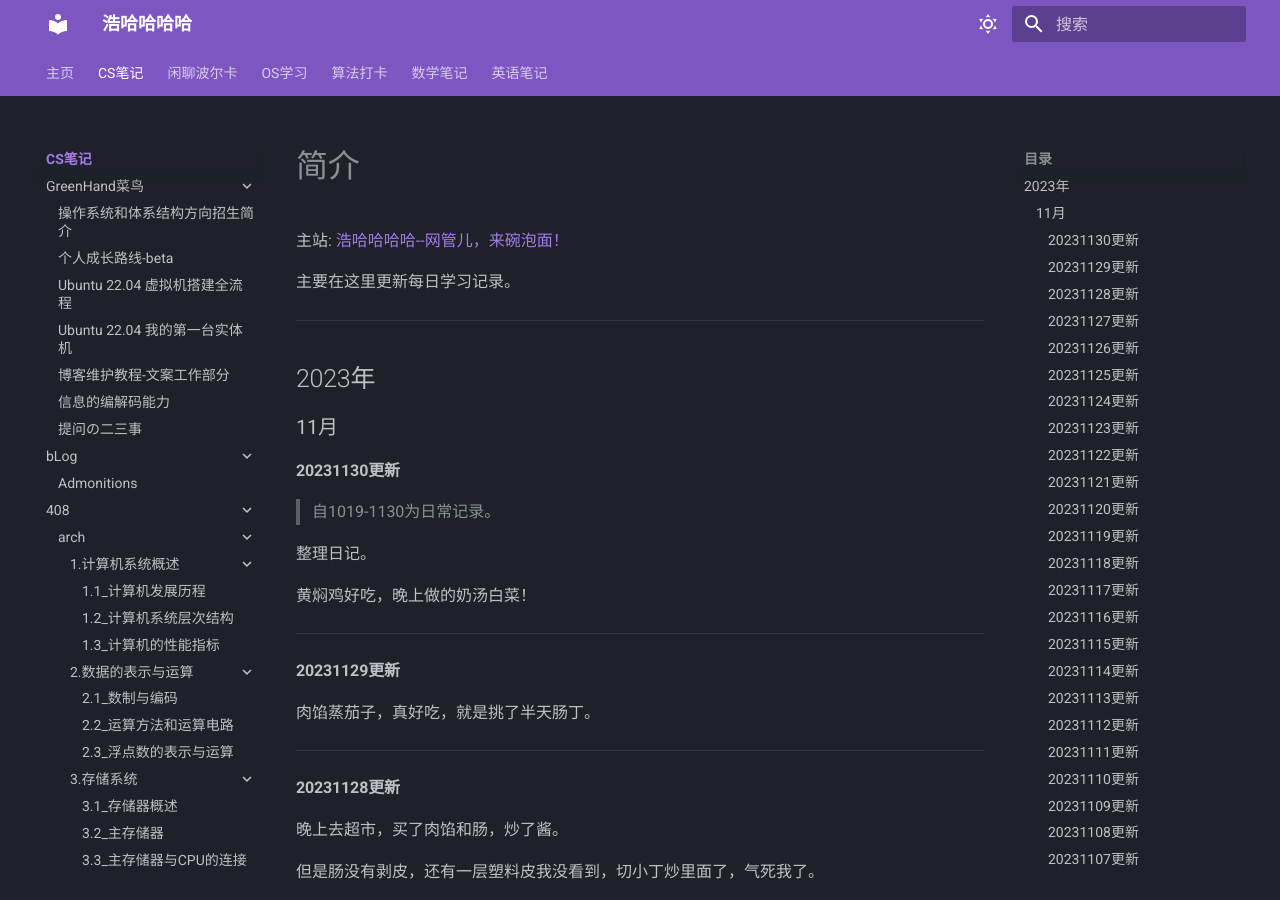
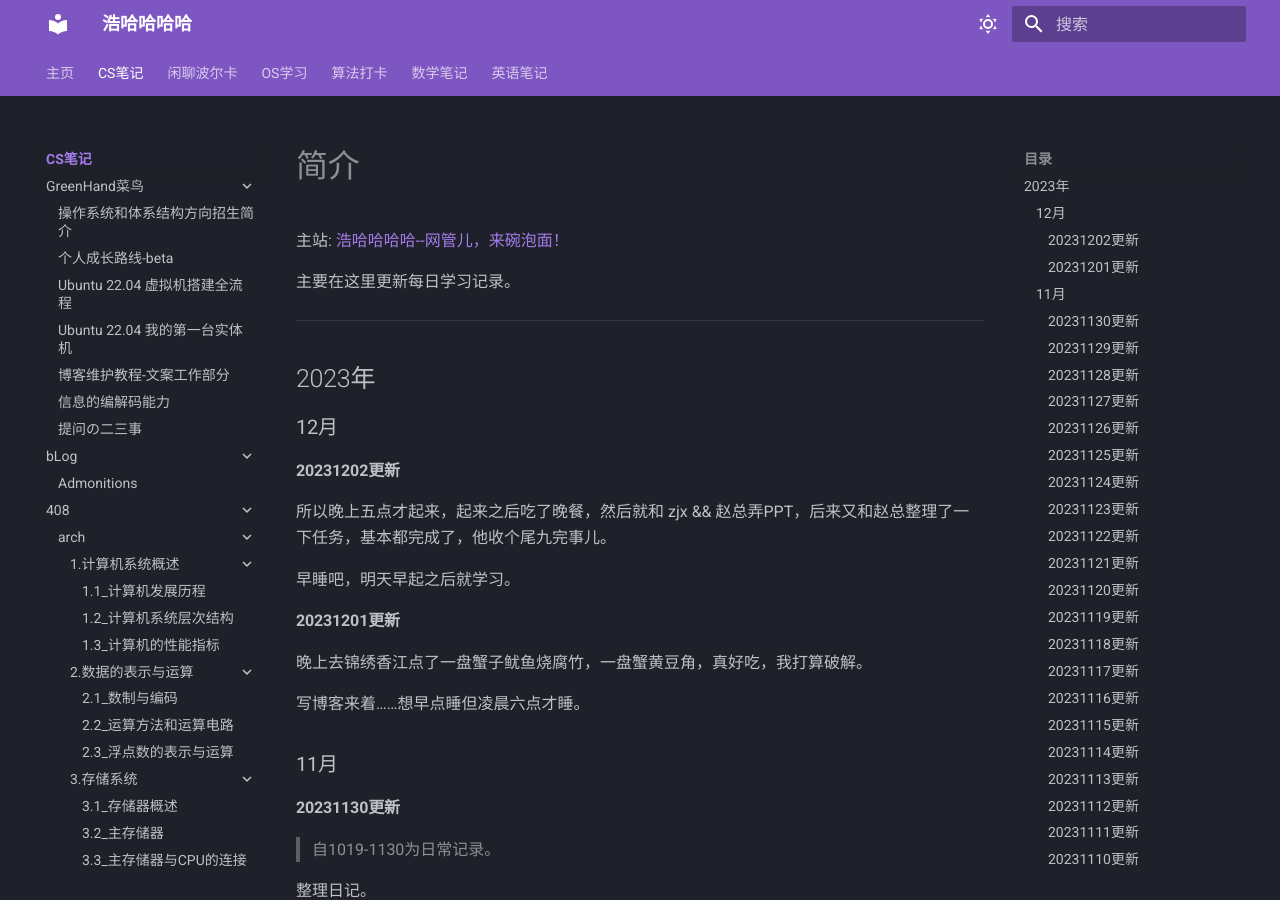
Before and after one commit to Haohahahaha/cs, an MkDocs documentation site: the page built from docs/index.md, in a window 1280 px wide and 900 px high. Built offline with MkDocs 1.6.1 and Material for MkDocs 9.7.7, drawn with Linux system fonts in a browser that asks for light colours.

Commit message:
2023-12-02_23:53:19 update

```diff
--- a/docs/index.md
+++ b/docs/index.md
@@ -7,6 +7,20 @@
 ---
 
 ## 2023年
+
+### 12月
+
+#### 20231202更新
+
+所以晚上五点才起来，起来之后吃了晚餐，然后就和 zjx && 赵总弄PPT，后来又和赵总整理了一下任务，基本都完成了，他收个尾九完事儿。
+
+早睡吧，明天早起之后就学习。
+
+#### 20231201更新
+
+晚上去锦绣香江点了一盘蟹子鱿鱼烧腐竹，一盘蟹黄豆角，真好吃，我打算破解。
+
+写博客来着……想早点睡但凌晨六点才睡。
 
 ### 11月
 
```
